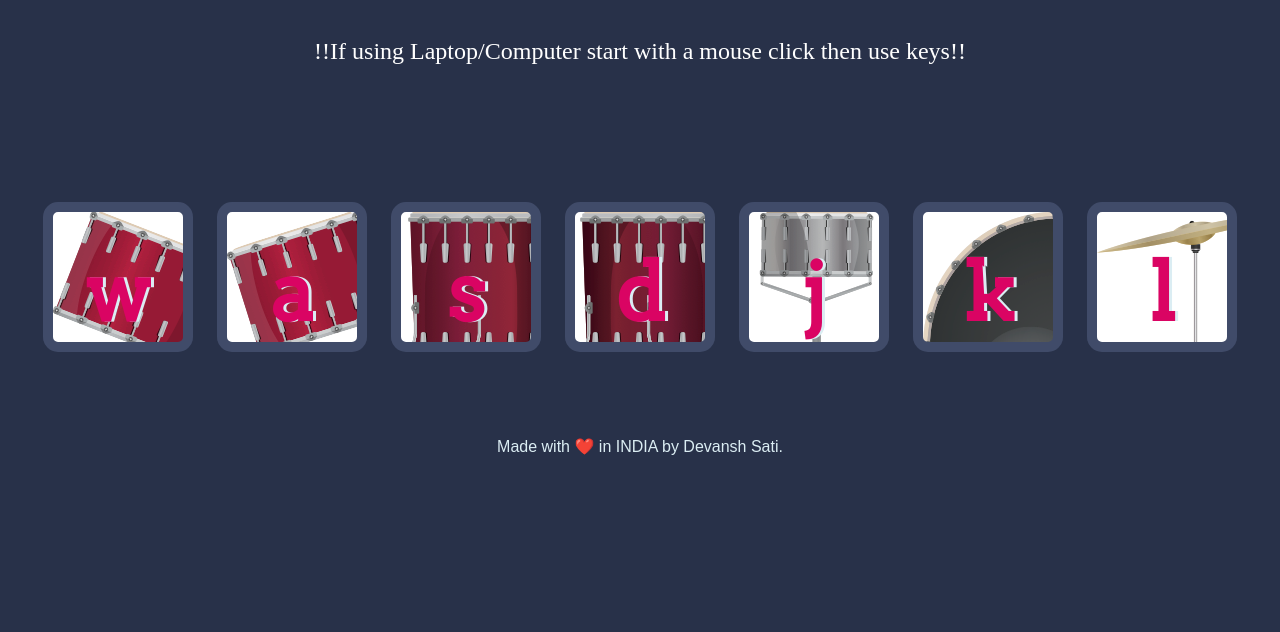
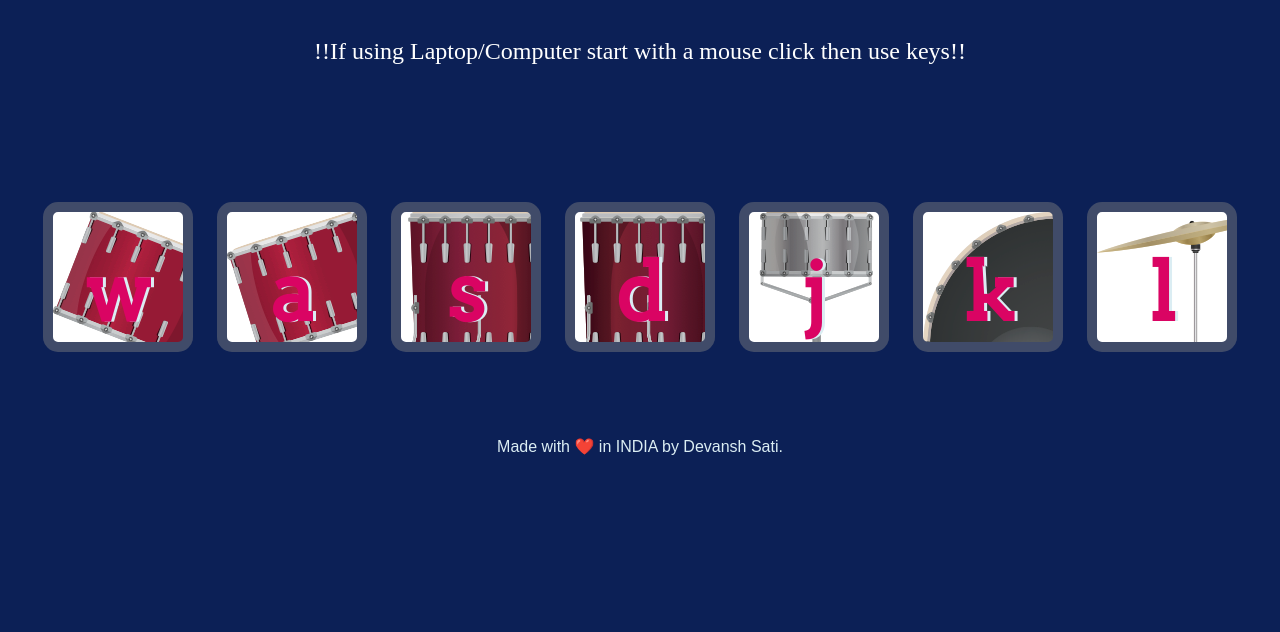
Before and after one commit to Devanshsati/DrumKit, a plain HTML site: page index.html in a window 1280 px wide. Shown: the part 168-800 px from the top of the page. Drawn offline with Linux system fonts and the light colour scheme.

Commit message:
color change

```diff
--- a/styles.css
+++ b/styles.css
@@ -1,6 +1,6 @@
 body {
   text-align: center;
-  background-color: #283149;
+  background-color: #0c2056;
 }
 
 h1 {
```
